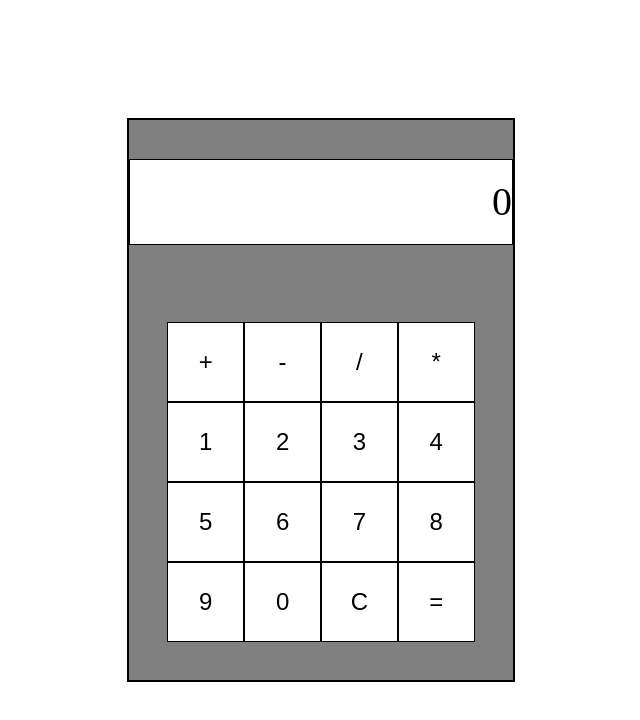
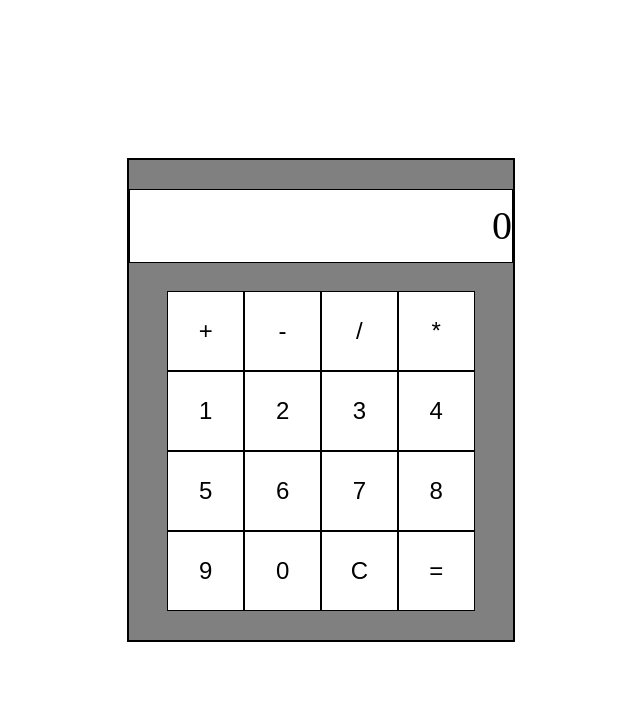
Before and after one commit to jennifertieu/top-calculator, a plain HTML site: page index.html in a window 1280 px wide. Shown: the whole page, without its empty margins (319-959 px from the left). Drawn offline with Linux system fonts and the light colour scheme.

Commit message:
update height and justify content

```diff
--- a/style.css
+++ b/style.css
@@ -24,11 +24,11 @@ body {
 .container {
     border: 2px solid black;
     background-color: gray;
-    height: 70%;
+    height: 60%;
     width: 30%;
     display: flex;
     flex-direction: column;
-    justify-content: space-around;
+    justify-content: space-evenly;
 }
 
 .button-container {
```
